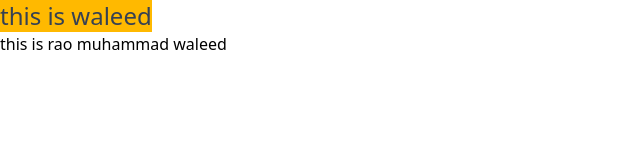
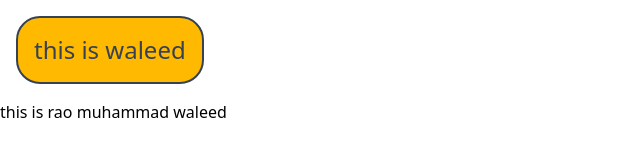
Before and after one commit to rao-waleed451/first-local-repository, a website: page index.html in a window 1280 px wide. Shown: the whole page, without its empty margins (0-640 px from the left). Drawn offline with Linux system fonts and the light colour scheme.

Commit message:
i have added the @layer component for class

```diff
--- a/index.html
+++ b/index.html
@@ -8,7 +8,7 @@
     <script defer src="script.js"></script>
 </head>
 <body>
-    <button class="bg-amber-400 text-2xl text-gray-700">this is waleed</button>
+    <button class="btn">this is waleed</button>
     <h1>this is rao muhammad waleed</h1>
 </body>
 </html>
--- a/style.css
+++ b/style.css
@@ -1 +1,7 @@
 @import "tailwindcss";
+
+@layer components{
+    .btn{
+        @apply bg-amber-400 text-2xl border-2 p-4 text-gray-700 m-4 rounded-3xl
+    }
+}
```
Also changed, not shown: output.css.
